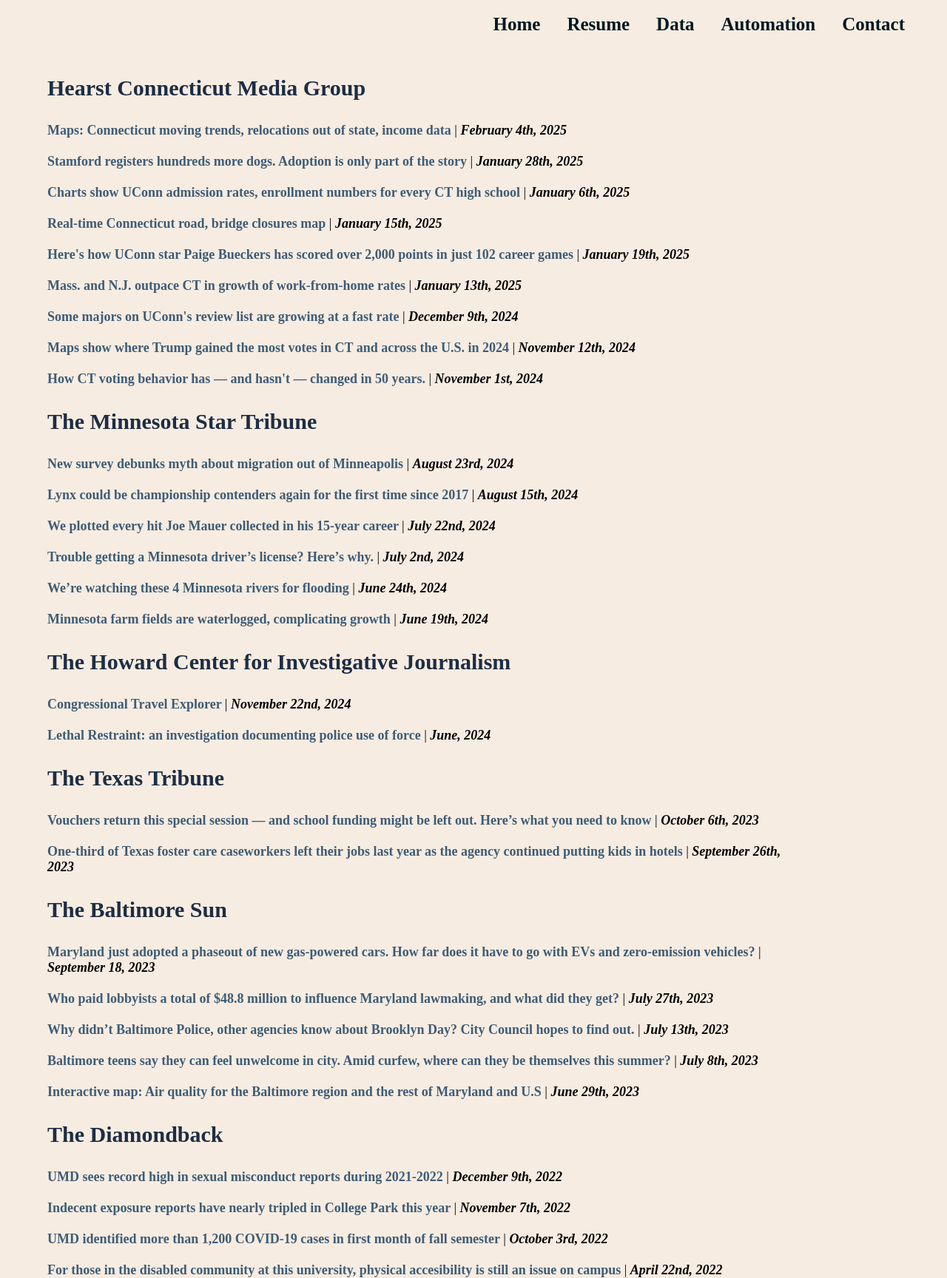
After one commit to Vstavish/Vstavish.github.io, a Flask app: page /dataviz in a window 1280 px wide. The commit adds this page. Shown: the whole page at 74% size. Run offline with Flask 3, Linux system fonts and the light colour scheme.

Commit message:
update nav bar + add a data viz page

```diff
--- a/app.py
+++ b/app.py
@@ -14,6 +14,10 @@ def resume():
 def data():
     return render_template('data.html')
 
+@app.route('/dataviz')
+def dataviz():
+    return render_template('dataviz.html')
+
 @app.route('/automation')
 def automation():
     return render_template('automation.html')
--- a/templates/automation.html
+++ b/templates/automation.html
@@ -27,7 +27,8 @@
     <div class="topnav" id="myTopnav">
       <a href="/">Home</a>
       <a href="/resume">Resume</a>
-      <a href="/data">Data</a>
+      <a href="/data">Data Analysis</a>
+      <a href="/dataviz">Data Visualization</a>
       <a href="/automation">Automation</a>
       <a href="/contact">Contact</a>
       <a href="javascript:void(0);" class="icon" onclick="myFunction()">
--- a/templates/contact.html
+++ b/templates/contact.html
@@ -33,9 +33,10 @@
     <div class="topnav" id="myTopnav">
       <a href="/">Home</a>
       <a href="/resume">Resume</a>
-      <a href="/data">Data</a>
+      <a href="/data">Data Analysis</a>
+      <a href="/dataviz">Data Visualization</a>
       <a href="/automation">Automation</a>
-      <a href="/contact.html">Contact</a>
+      <a href="/contact">Contact</a>
       <a href="javascript:void(0);" class="icon" onclick="myFunction()">
         <i class="fa fa-bars"></i>
       </a>
--- /dev/null
+++ b/templates/dataviz.html
@@ -0,0 +1,223 @@
+<!DOCTYPE html>
+
+<html lang="en">
+  <head>
+    <meta name="viewport" content="width=device-width, initial-scale=1.0" />
+    <link rel="stylesheet" type="text/css" href="static/css/style.css"/>
+
+    <link rel="preconnect" href="https://fonts.googleapis.com">
+<link rel="preconnect" href="https://fonts.gstatic.com" crossorigin>
+<link href="https://fonts.googleapis.com/css2?family=Noto+Serif+Display&family=Roboto+Serif:wght@400;600&family=Roboto:wght@100;400;900&family=Source+Sans+Pro:wght@400;600&family=Special+Elite&display=swap" rel="stylesheet">
+
+    <title>Victoria Stavish's resume</title>
+
+  <link rel="preconnect" href="https://fonts.googleapis.com">
+  <link rel="preconnect" href="https://fonts.gstatic.com" crossorigin>
+  <link href="https://fonts.googleapis.com/css2?family=Open+Sans:wght@300;400;700&display=swap" rel="stylesheet">
+</head>
+
+  <body>
+
+    <div class="topnav" id="myTopnav">
+      <a href="/">Home</a>
+      <a href="/resume">Resume</a>
+      <a href="/data">Data</a>
+      <a href="/automation">Automation</a>
+      <a href="/contact.html">Contact</a>
+      <a href="javascript:void(0);" class="icon" onclick="myFunction()">
+          <i class="fa fa-bars"></i>
+        </a>
+      </div>
+
+      <br>
+      <br>
+      <br>
+      <br>
+
+      <div class= "resumesection">
+
+        Hearst Connecticut Media Group
+
+        </div>
+
+        <div class="storylinks">
+
+          <a href="https://www.ctinsider.com/projects/2025/ct-moving-trends-map-pandemic/" target="_blank"><b>Maps: Connecticut moving trends, relocations out of state, income data</b> </a> | <b><i>February 4th, 2025</i></b>
+
+          <br>
+          <br>
+
+          <a href="https://www.ctinsider.com/connecticut/article/stamford-ct-dog-friendly-registration-19988325.php" target="_blank"><b>Stamford registers hundreds more dogs. Adoption is only part of the story</b> </a> | <b><i>January 28th, 2025</i></b>
+
+          <br>
+          <br>
+
+          <a href="https://www.ctinsider.com/news/education/article/connecticut-uconn-admissions-rate-enrollment-count-19986384.php" target="_blank"><b>Charts show UConn admission rates, enrollment numbers for every CT high school</b> </a> | <b><i>January 6th, 2025</i></b>
+
+          <br>
+          <br>
+
+          <a href="https://www.ctinsider.com/projects/news/ct-closures-roads-bridges-map/" target="_blank"><b>Real-time Connecticut road, bridge closures map</b> </a> | <b><i>January 15th, 2025</i></b>
+
+          <br>
+          <br>
+
+          <a href="https://www.ctinsider.com/sports/uconn-womens-basketball/article/paige-bueckers-2000-points-102-games-uconn-huskies-20036015.php" target="_blank"><b>Here's how UConn star Paige Bueckers has scored over 2,000 points in just 102 career games</b> </a> | <b><i>January 19th, 2025</i></b>
+
+          <br>
+          <br>
+
+          <a href="https://www.ctinsider.com/business/article/ct-work-from-home-remote-jobs-20018717.php" target="_blank"><b>Mass. and N.J. outpace CT in growth of work-from-home rates</b> </a> | <b><i>January 13th, 2025</i></b>
+
+          <br>
+          <br>
+
+          <a href="https://www.ctinsider.com/connecticut/article/uconn-majors-enrollment-review-list-19957826.php" target="_blank"><b>Some majors on UConn's review list are growing at a fast rate</b> </a> | <b><i>December 9th, 2024</i></b>
+
+          <br>
+          <br>
+
+          <a href="https://www.ctinsider.com/projects/2024/election/ct-presidential-election-results-trump-2020-2024/" target="_blank"><b>Maps show where Trump gained the most votes in CT and across the U.S. in 2024</b> </a> | <b><i>November 12th, 2024</i></b>
+
+          <br>
+          <br>
+
+          <a href="https://www.ctinsider.com/projects/2024/ct-presidential-elections-history/" target="_blank"><b>How CT voting behavior has — and hasn't — changed in 50 years.</b> </a> | <b><i>November 1st, 2024</i></b>
+
+        </div>
+
+      <div class= "resumesection">
+
+        The Minnesota Star Tribune
+
+        </div>
+
+        <div class="storylinks">
+
+        <a href="https://www.startribune.com/new-survey-debunks-myth-about-migration-out-of-minneapolis/601128917" target="_blank"><b>New survey debunks myth about migration out of Minneapolis</b> </a> | <b><i>August 23rd, 2024</i></b>
+
+        <br>
+        <br>
+
+        <a href="https://www.startribune.com/lynx-wnba-championship-contenders-assists-three-point-percentage-struggles-in-paint/601111960" target="_blank"><b>Lynx could be championship contenders again for the first time since 2017</b> </a> | <b><i>August 15th, 2024</i></b>
+
+        <br>
+        <br>
+
+        <a href="https://www.startribune.com/quite-the-spread-we-plotted-every-hit-joe-mauer-ever-made-in-his-career/600381380" target="_blank"><b>We plotted every hit Joe Mauer collected in his 15-year career</b> </a> | <b><i>July 22nd, 2024</i></b>
+
+        <br>
+        <br>
+
+        <a href="https://www.startribune.com/drivers-license-minnesota-dvs/600377818" target="_blank"><b>Trouble getting a Minnesota driver’s license? Here’s why.</b> </a> | <b><i>July 2nd, 2024</i></b>
+
+        <br>
+        <br>
+
+        <a href="https://www.startribune.com/with-more-rain-coming-were-watching-these-3-minnesota-rivers-for-flooding/600374958" target="_blank"><b>We’re watching these 4 Minnesota rivers for flooding</b> </a> | <b><i>June 24th, 2024</i></b>
+
+        <br>
+        <br>
+
+        <a href="https://www.startribune.com/minnesota-farm-fields-are-waterlogged-complicating-growing/600374569" target="_blank"><b>Minnesota farm fields are waterlogged, complicating growth</b> </a> | <b><i>June 19th, 2024</i></b>
+
+      </div>
+
+      <div class= "resumesection">
+
+        The Howard Center for Investigative Journalism
+
+      </div>
+
+      <div class="storylinks">
+
+      <a href="https://cnsmaryland.org/interactives/fall-2024/congressional_travel_explorer/index.html" target="_blank"><b>Congressional Travel Explorer</b> </a> | <b><i>November 22nd, 2024</i></b>
+
+      <br>
+      <br>
+
+      <a href="https://apnews.com/projects/investigation-police-use-of-force/all-cases/" target="_blank"><b>Lethal Restraint: an investigation documenting police use of force</b> </a> | <b><i>June, 2024</i></b>
+
+      </div>
+
+
+      <div class= "resumesection">
+
+        The Texas Tribune
+
+      </div>
+
+      <div class="storylinks">
+
+        <a href="https://www.texastribune.org/2023/10/06/texas-education-vouchers-funding-special-session/" target="_blank"><b>Vouchers return this special session — and school funding might be left out. Here’s what you need to know</b> </a> | <b><i>October 6th, 2023</i></b>
+
+        <br>
+        <br>
+
+        <a href="https://www.texastribune.org/2023/09/26/texas-cps-caseworker-turnover/" target="_blank"><b>One-third of Texas foster care caseworkers left their jobs last year as the agency continued putting kids in hotels</b> </a> | <b><i>September 26th, 2023</i></b>
+
+        </div>
+
+      <div class= "resumesection">
+
+        The Baltimore Sun
+
+      </div>
+
+      <div class="storylinks">
+
+
+        <a href="https://www.baltimoresun.com/2023/09/18/maryland-just-adopted-a-phaseout-of-new-gas-powered-cars-how-far-does-it-have-to-go-with-evs-and-zero-emission-vehicles/" target="_blank"><b>Maryland just adopted a phaseout of new gas-powered cars. How far does it have to go with EVs and zero-emission vehicles?</b> </a> | <b><i>September 18, 2023</i></b>
+
+        <br>
+        <br>
+
+        <a href="https://www.baltimoresun.com/2023/07/27/who-paid-lobbyists-a-total-of-488-million-to-influence-maryland-lawmaking-and-what-did-they-get/" target="_blank"><b>Who paid lobbyists a total of $48.8 million to influence Maryland lawmaking, and what did they get?</b> </a> | <b><i>July 27th, 2023</i></b>
+
+        <br>
+        <br>
+
+        <a href="https://www.baltimoresun.com/2023/07/13/why-didnt-baltimore-police-other-agencies-know-about-brooklyn-day-city-council-hopes-to-find-out/" target="_blank"><b>Why didn’t Baltimore Police, other agencies know about Brooklyn Day? City Council hopes to find out.</b> </a> | <b><i>July 13th, 2023</i></b>
+
+        <br>
+        <br>
+
+        <a href="https://www.baltimoresun.com/maryland/baltimore-city/bs-md-ci-places-for-teens-summer-curfew-20230708-wb7s7yqpvrfu5ps7jb3djdsh3u-story.html" target="_blank"><b>Baltimore teens say they can feel unwelcome in city. Amid curfew, where can they be themselves this summer?</b> </a> | <b><i>July 8th, 2023</i></b>
+
+        <br>
+        <br>
+
+
+        <a href="https://www.baltimoresun.com/news/environment/bs-md-air-quality-index-map-20230608-4vu6xe6gcndgnabzsqklj3y3qq-story.html" target="_blank"><b>Interactive map: Air quality for the Baltimore region and the rest of Maryland and U.S</b> </a> | <b><i>June 29th, 2023</i></b>
+
+
+      </div>
+
+      <div class= "resumesection">
+
+        The Diamondback
+
+      </div>
+
+      <div class="storylinks">
+
+        <a href="https://dbknews.com/2022/12/09/umd-sexual-misconduct-report/" target="_blank"><b>UMD sees record high in sexual misconduct reports during 2021-2022</b> </a> | <b><i>December 9th, 2022</i></b>
+
+        <br>
+        <br>
+
+        <a href="https://dbknews.com/2022/11/07/indecent-exposure-umd-college-park/" target="_blank"><b>Indecent exposure reports have nearly tripled in College Park this year</b> </a> | <b><i>November 7th, 2022</i></b>
+
+        <br>
+        <br>
+
+        <a href="https://dbknews.com/2022/10/03/umd-more-than-1200-covid-19-cases-first-month-fall/" target="_blank"><b>UMD identified more than 1,200 COVID-19 cases in first month of fall semester</b> </a> | <b><i>October 3rd, 2022</i></b>
+
+        <br>
+        <br>
+
+        <a href="https://disabilities.dbknews.com/an-afterthought" target="_blank"><b>For those in the disabled community at this university, physical accesibility is still an issue on campus</b> </a> | <b><i>April 22nd, 2022</i></b>
+
+        </div>
+
+</html>
--- a/templates/index.html
+++ b/templates/index.html
@@ -26,7 +26,8 @@
 <div class="topnav" id="myTopnav">
   <a href="/">Home</a>
   <a href="/resume">Resume</a>
-  <a href="/data">Data</a>
+  <a href="/data">Data Analysis</a>
+  <a href="/dataviz">Data Visualization</a>
   <a href="/automation">Automation</a>
   <a href="/contact">Contact</a>
   <a href="javascript:void(0);" class="icon" onclick="myFunction()">
--- a/templates/resume.html
+++ b/templates/resume.html
@@ -21,7 +21,8 @@
     <div class="topnav" id="myTopnav">
       <a href="/">Home</a>
       <a href="/resume">Resume</a>
-      <a href="/data">Data</a>
+      <a href="/data">Data Analysis</a>
+      <a href="/dataviz">Data Visualization</a>
       <a href="/automation">Automation</a>
       <a href="/contact">Contact</a>
       <a href="javascript:void(0);" class="icon" onclick="myFunction()">
```
